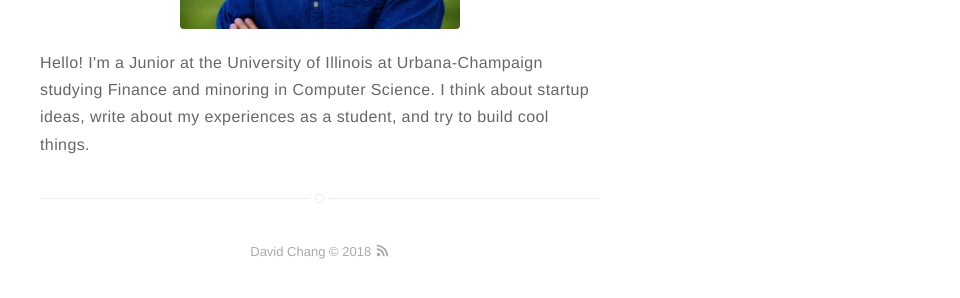
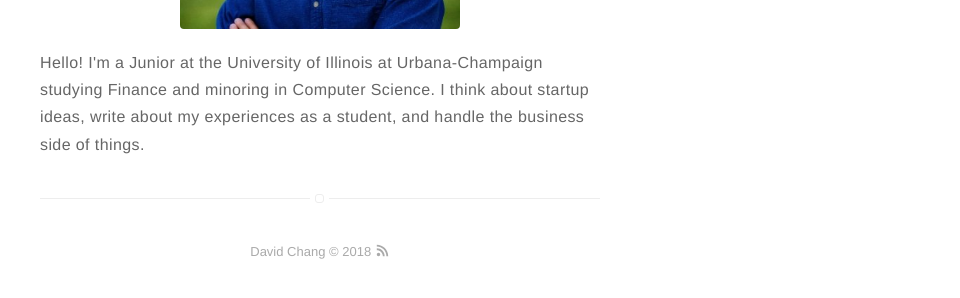
Before and after one commit to andyaustinchai/andyaustinchai.github.io, a Jekyll site: the page built from about.md, in a window 1280 px wide. Shown: the part 376-674 px from the top of the page, without its empty margins (320-1280 px from the left). Built offline with Jekyll 4.4.1, drawn with Linux system fonts in a browser that asks for light colours.

```diff
--- a/_includes/nav.html
+++ b/_includes/nav.html
@@ -32,7 +32,7 @@
 
         {% if site.resume == true %}
             <li class="item">
-                <a class="link" href="{% if site.resume-external %}{{ site.resume-url }}{% else %}{{ site.url }}/{{ site.resume-url }}{% endif %}">Résumé</a>
+                <a class="link" href="{% if https://davidachang.github.io %}{{ site.resume-url }}{% else %}{{ site.url }}/{{ site.resume-url }}{% endif %}">Résumé</a>
             </li>
         {% endif %}
     </ul>
--- a/about.md
+++ b/about.md
@@ -4,7 +4,7 @@ layout: page
 ---
 ![Profile Image]({{ site.url }}/{{ site.picture }})
 
-<p>Hello! I'm a Junior at the University of Illinois at Urbana-Champaign studying Finance and minoring in Computer Science. I think about startup ideas, write about my experiences as a student, and try to build cool things. </p>
+<p>Hello! I'm a Junior at the University of Illinois at Urbana-Champaign studying Finance and minoring in Computer Science. I think about startup ideas, write about my experiences as a student, and handle the business side of things. </p>
 
 
 <!-- <h2>Skills</h2> -->
```
